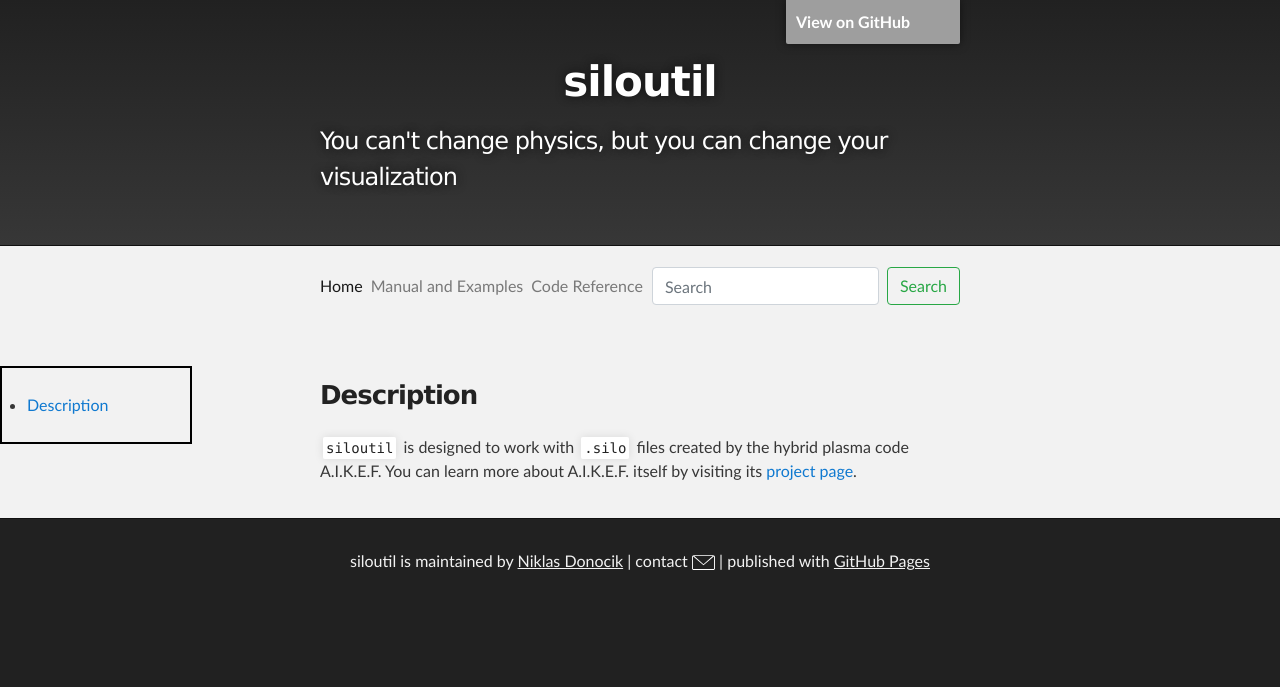
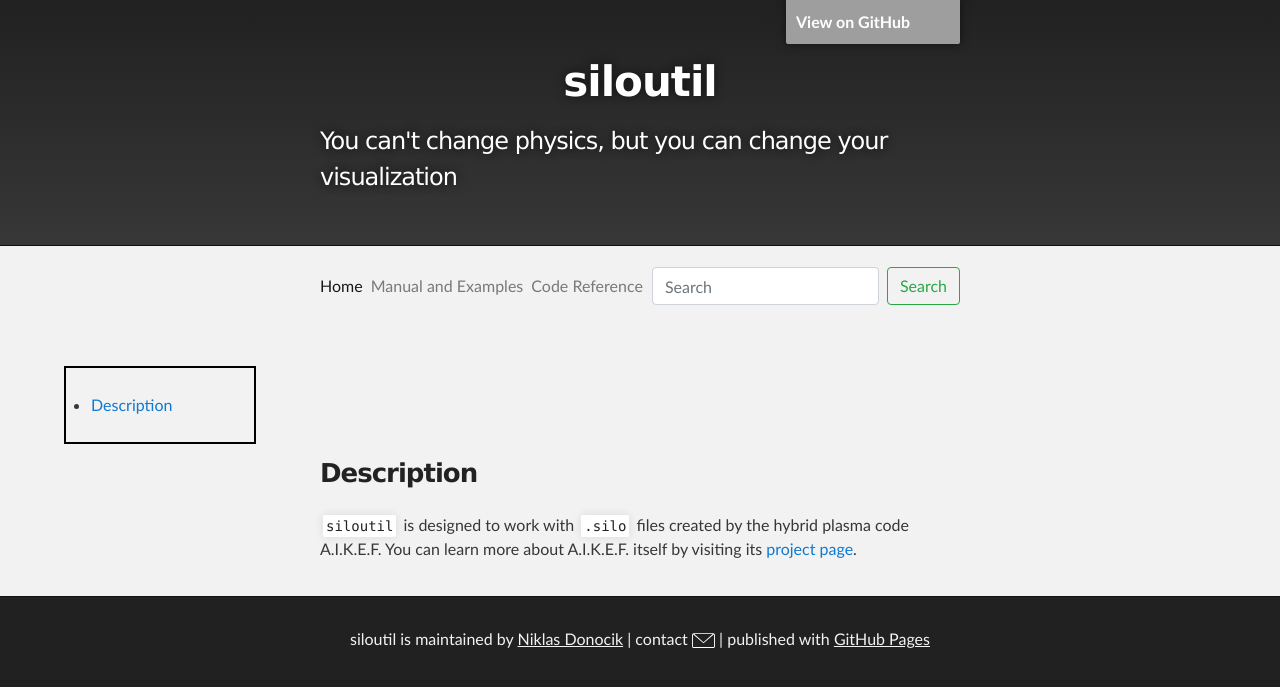
Before and after one commit to siloutil/siloutil.github.io, a Jekyll site: the page built from README.md, in a window 1280 px wide. Shown: the top 687 px of the page. Built offline with Jekyll 4.4.1, drawn with Linux system fonts in a browser that asks for light colours; our own code applies the rules of GitHub Pages for plain Markdown files; grey boxes are pictures that could not be loaded.

Commit message:
Update style.css

```diff
--- a/css/style.css
+++ b/css/style.css
@@ -608,7 +608,7 @@ form{
 }
 .toc {
     width: 15%;
-    float: left;
+    margin-right: 80%;
     border: 2px solid black;
     padding: 25px;
 }
```
